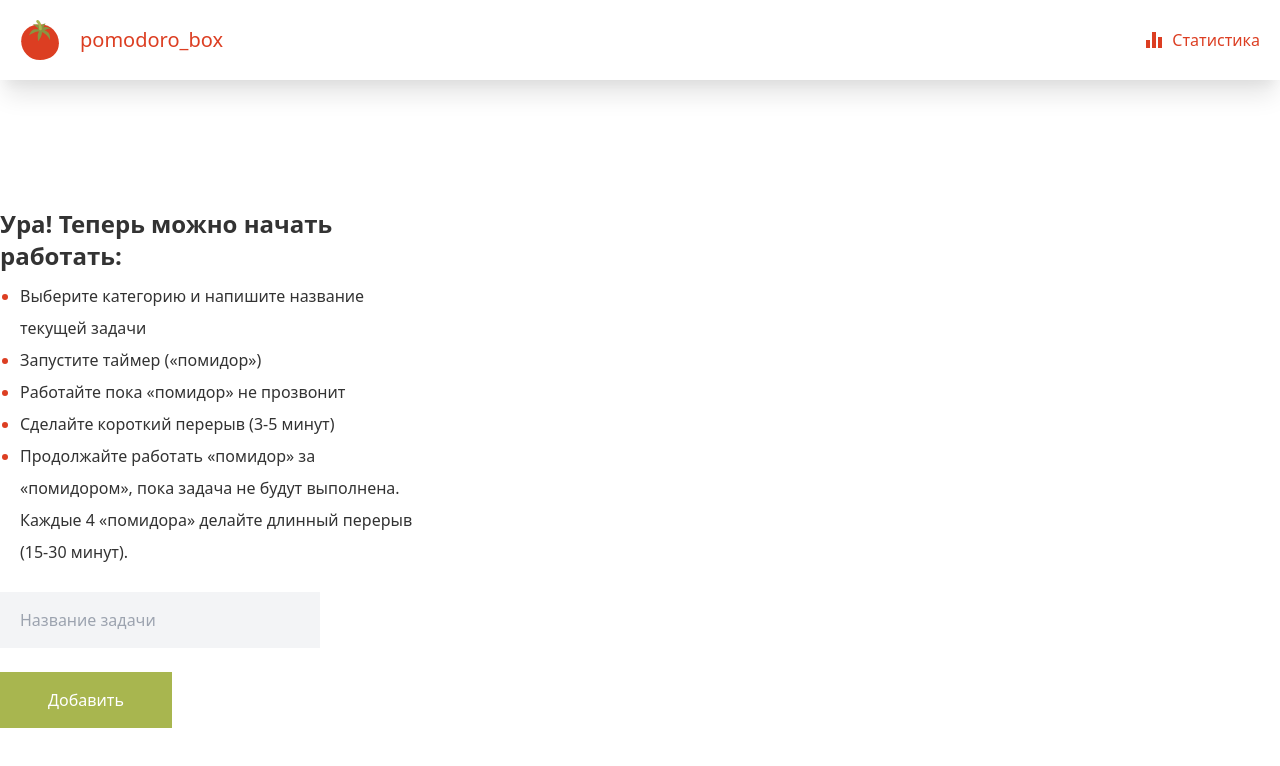
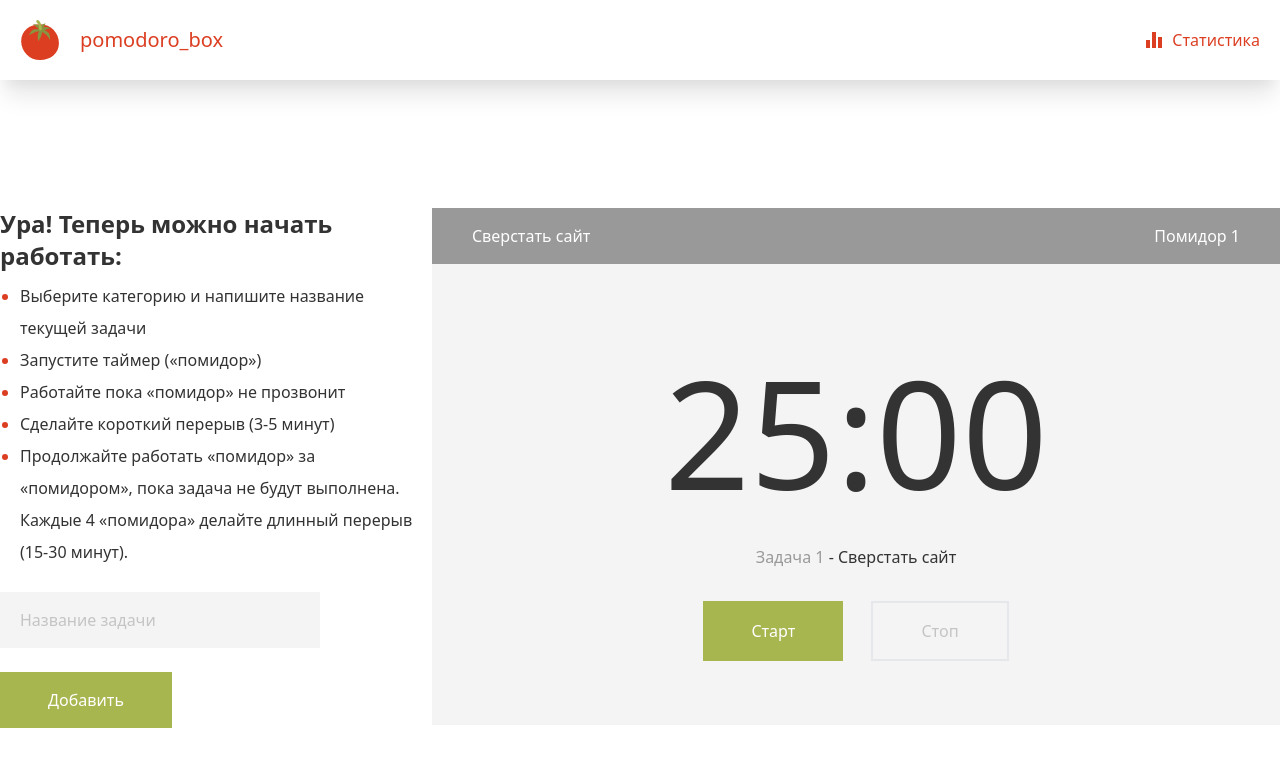
Before and after one commit to Ant1p0w/pomodoro_box, a React (Create React App) app: page / in a window 1280 px wide. Shown: the top 766 px of the page. Built offline with nearby package versions, Linux system fonts and the light colour scheme.

Commit message:
add task container

```diff
--- /dev/null
+++ b/src/components/TaskContainer/TaskContainer.tsx
@@ -0,0 +1,22 @@
+import React from 'react';
+
+export function TaskContainer() {
+    return (
+        <div className={'col-span-2'}>
+            <div className={'bg-gray-100 pb-8'}>
+                <div className={'py-4 px-10 mb-14 bg-gray-300 flex justify-between text-white'}>
+                    <div>Сверстать сайт</div>
+                    <div>Помидор 1</div>
+                </div>
+                <div className={'text-center mb-8'}>
+                    <div className={'text-10xl font-extralight'}>25:00</div>
+                    <div><span className={'text-gray-300'}>Задача 1</span> - Сверстать сайт</div>
+                </div>
+                <div className={'text-center flex flex gap-7 justify-center mb-8'}>
+                    <button className={'bg-green py-4 px-12 text-white'}>Старт</button>
+                    <button className={'py-4 px-12 text-gray-400 border-2'}>Стоп</button>
+                </div>
+            </div>
+        </div>
+    );
+}
--- /dev/null
+++ b/src/components/TaskContainer/index.ts
@@ -0,0 +1 @@
+export * from './TaskContainer';
--- a/src/components/TasksListContainer/TaskInput/TaskInput.tsx
+++ b/src/components/TasksListContainer/TaskInput/TaskInput.tsx
@@ -1,18 +1,19 @@
 import React, {useState} from 'react';
 import {add, TTask} from '../../../features/tasks/tasksSlice'
-import {useAppDispatch} from '../../../hooks'
+import {useAppDispatch, useAppSelector} from '../../../hooks'
 import {generateGuid} from "../../../helpers/generateUuid";
 
 export function TaskInput() {
     const dispatch = useAppDispatch()
     const [taskName, setTaskName] = useState('');
+    const pomodoroInMin = useAppSelector(state => state.config.pomodoroInMin);
 
     function handleChange(event: React.ChangeEvent<HTMLInputElement>) {
         setTaskName(event.target.value);
     }
 
     function addNewTask(){
-        dispatch(add({uid: generateGuid(), name: taskName, pomodoro_cnt: 1}));
+        dispatch(add({uid: generateGuid(), name: taskName, pomodoro_cnt: 1, time_left: pomodoroInMin}));
         setTaskName('');
     }
 
--- a/src/components/TasksListContainer/TaskList/TaskList.tsx
+++ b/src/components/TasksListContainer/TaskList/TaskList.tsx
@@ -7,7 +7,7 @@ export function TaskList() {
     const tasksList = useAppSelector(state => state.tasks.items);
 
     return (
-        <ul className={'task-list mb-6'}>
+        <ul className={'task-list mb-6 xl:pr-40'}>
             {tasksList.map((task: TTask) => (
                 <TaskListItem task={task} key={task.uid}/>
             ))}
--- a/src/features/tasks/configSlice.ts
+++ b/src/features/tasks/configSlice.ts
@@ -1,12 +1,16 @@
 import {createSlice, PayloadAction} from '@reduxjs/toolkit'
 import {RootState} from "../../store";
 
+export enum ETheme { light, dark }
+
 interface IConfigState {
-    pomodoroInMin: number
+    pomodoroInMin: number,
+    theme: ETheme.light
 }
 
 const initialConfigState: IConfigState = {
-    pomodoroInMin: 25
+    pomodoroInMin: 25,
+    theme: ETheme.light,
 }
 
 export const configSlice = createSlice({
@@ -15,6 +19,6 @@ export const configSlice = createSlice({
     reducers: {}
 })
 
-export const config = (state: RootState) => state.config.pomodoroInMin
+export const config = (state: RootState) => state.config
 
 export default configSlice.reducer
--- a/src/features/tasks/tasksSlice.ts
+++ b/src/features/tasks/tasksSlice.ts
@@ -4,7 +4,8 @@ import {RootState} from "../../store";
 export type TTask = {
     uid: string,
     name: string,
-    pomodoro_cnt: number
+    pomodoro_cnt: number,
+    time_left: number
 }
 
 interface ITasksState {
@@ -28,6 +29,6 @@ export const tasksSlice = createSlice({
 export const {add} = tasksSlice.actions
 
 // Other code such as selectors can use the imported `RootState` type
-export const tasks = (state: RootState) => state.tasks.items
+export const tasks = (state: RootState) => state.tasks
 
 export default tasksSlice.reducer
--- a/src/pages/HomePage/HomePage.tsx
+++ b/src/pages/HomePage/HomePage.tsx
@@ -1,15 +1,14 @@
 import React from 'react';
 import {Layout} from "../../components/Layout";
 import {TasksListContainer} from "../../components/TasksListContainer";
+import {TaskContainer} from "../../components/TaskContainer";
 
 export function HomePage() {
     return (
         <Layout>
-            <div className={'grid grid-cols-3 gap-4'}>
-               <TasksListContainer/>
-            </div>
-            <div className={'col-span-2'}>
-
+            <div className={'grid xl:grid-cols-3 gap-4'}>
+                <TasksListContainer/>
+                <TaskContainer/>
             </div>
         </Layout>
     );
--- a/tailwind.config.js
+++ b/tailwind.config.js
@@ -8,10 +8,15 @@ module.exports = {
                     500: '#DC3E22'
                 },
                 gray: {
-                    300: '#999999'
+                    100: '#F4F4F4',
+                    300: '#999999',
+                    400: '#C4C4C4'
                 },
                 black: '#333',
                 green: '#A8B64F'
+            },
+            fontSize: {
+                '10xl': '9.375rem'
             }
         }
     },
```
